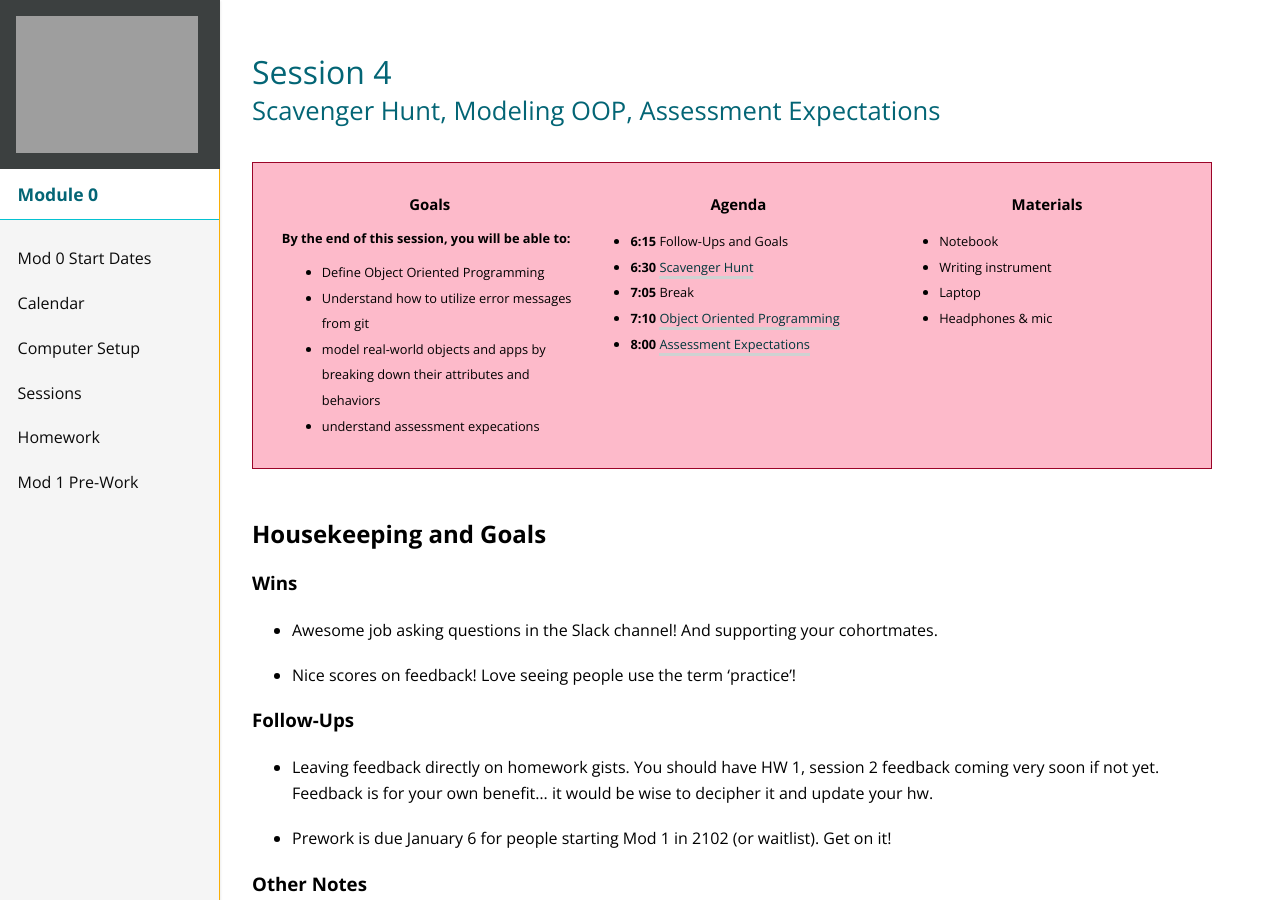
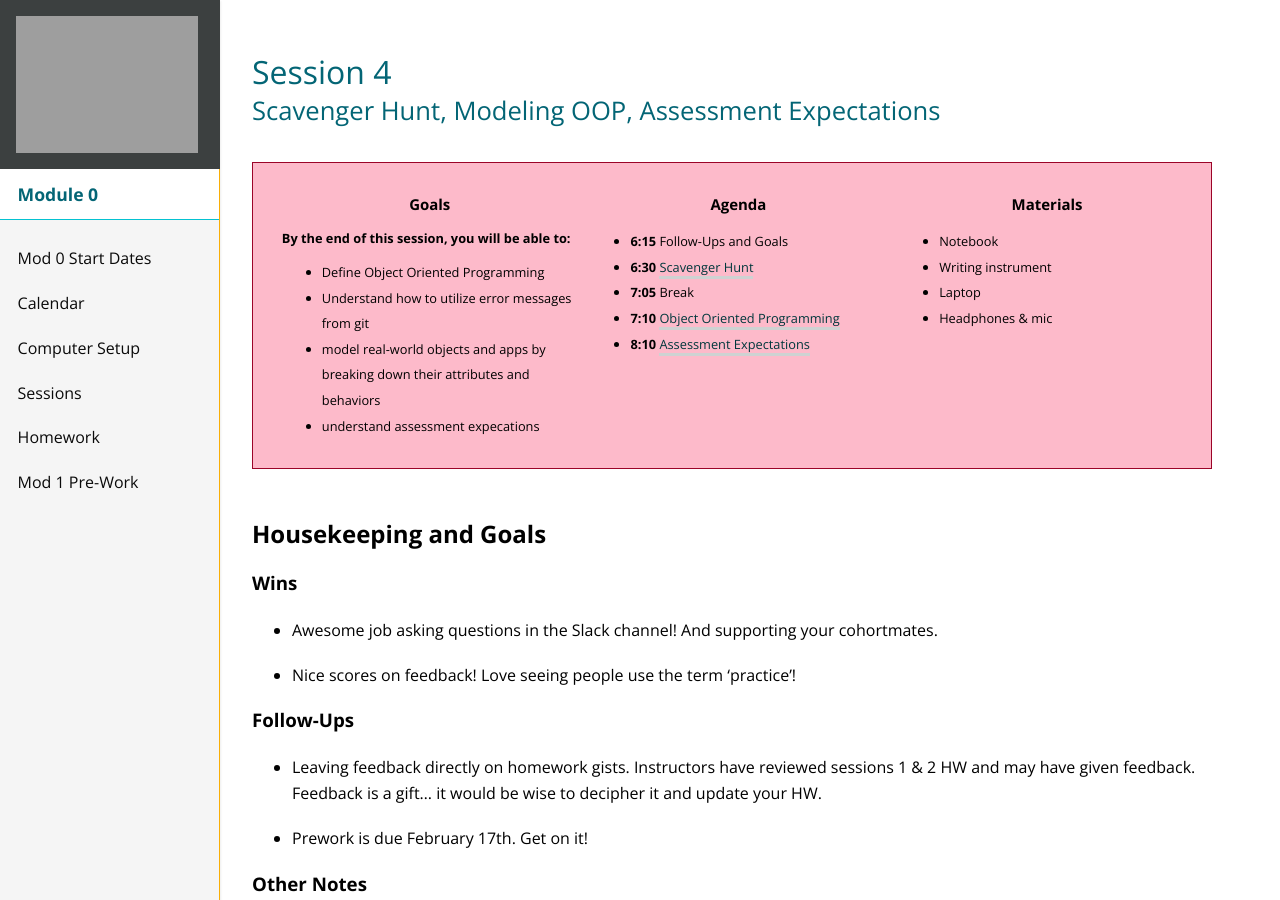
Before and after one commit to turingschool/mod-0-curriculum, a Jekyll site: the page built from session4/index.md, in a window 1280 px wide and 900 px high. Built offline with Jekyll 4.4.1, drawn with Linux system fonts in a browser that asks for light colours; nearby versions of some CDN libraries.

Commit message:
update session 4

```diff
--- a/session4/index.md
+++ b/session4/index.md
@@ -22,7 +22,7 @@ subheading: Scavenger Hunt, Modeling OOP, Assessment Expectations
       <li><strong>6:30 </strong><a href="#scavengerhunt">Scavenger Hunt</a></li>
       <li><strong>7:05 </strong>Break</li>
       <li><strong>7:10 </strong><a href="#oop">Object Oriented Programming</a></li>
-      <li><strong>8:00 </strong><a href="#assessmentprev">Assessment Expectations</a></li>
+      <li><strong>8:10 </strong><a href="#assessmentprev">Assessment Expectations</a></li>
     </ul>
   </div>
   <div>
@@ -46,9 +46,9 @@ subheading: Scavenger Hunt, Modeling OOP, Assessment Expectations
 
 ### Follow-Ups
 
-- Leaving feedback directly on homework gists. You should have HW 1, session 2 feedback coming very soon if not yet. Feedback is for your own benefit... it would be wise to decipher it and update your hw.
+- Leaving feedback directly on homework gists. Instructors have reviewed sessions 1 & 2 HW and may have given feedback. Feedback is a gift... it would be wise to decipher it and update your HW.
 
-- Prework is due January 6 for people starting Mod 1 in 2102 (or waitlist). Get on it!
+- Prework is due February 17th. Get on it!
 
 ### Other Notes
 
```
